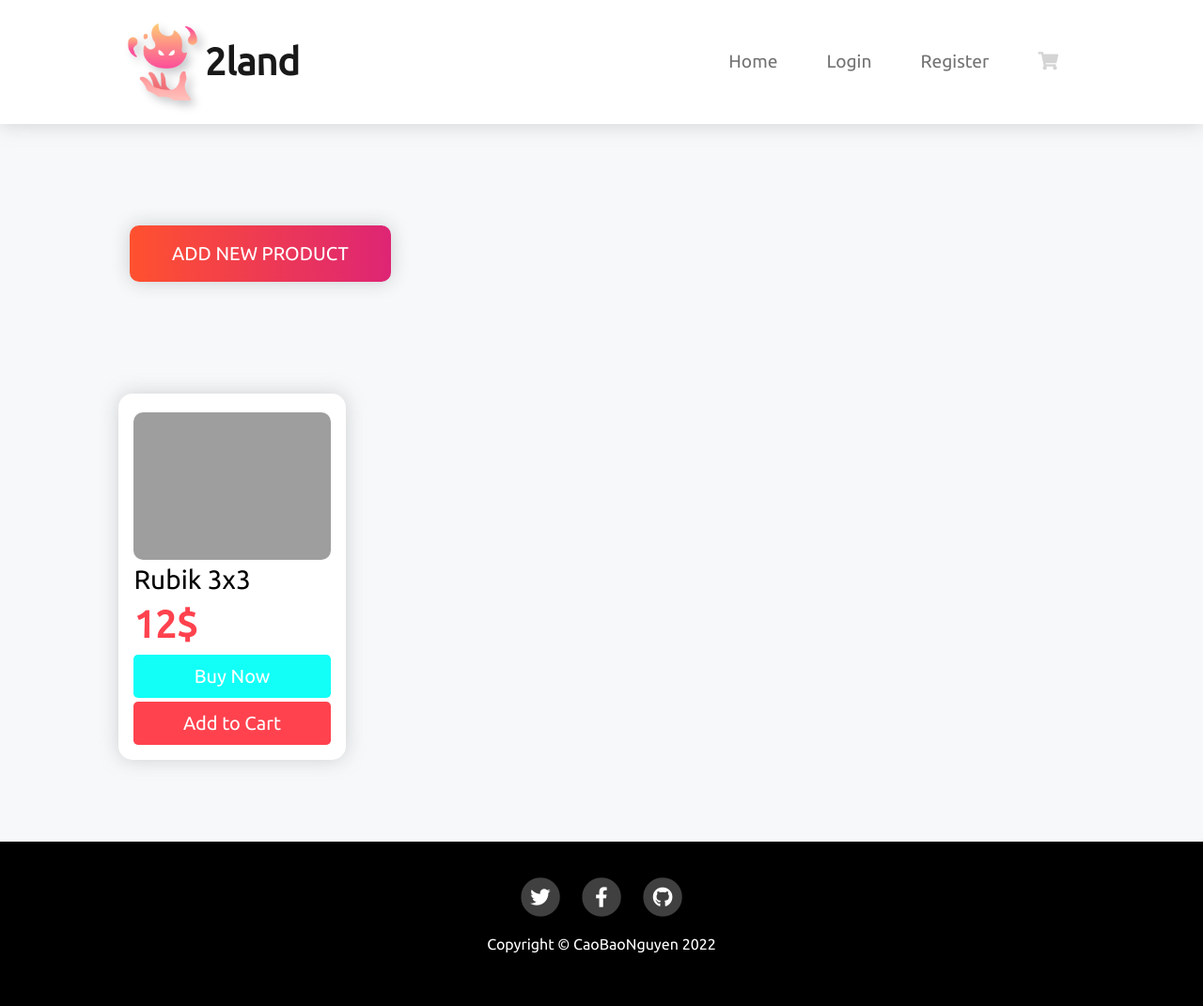
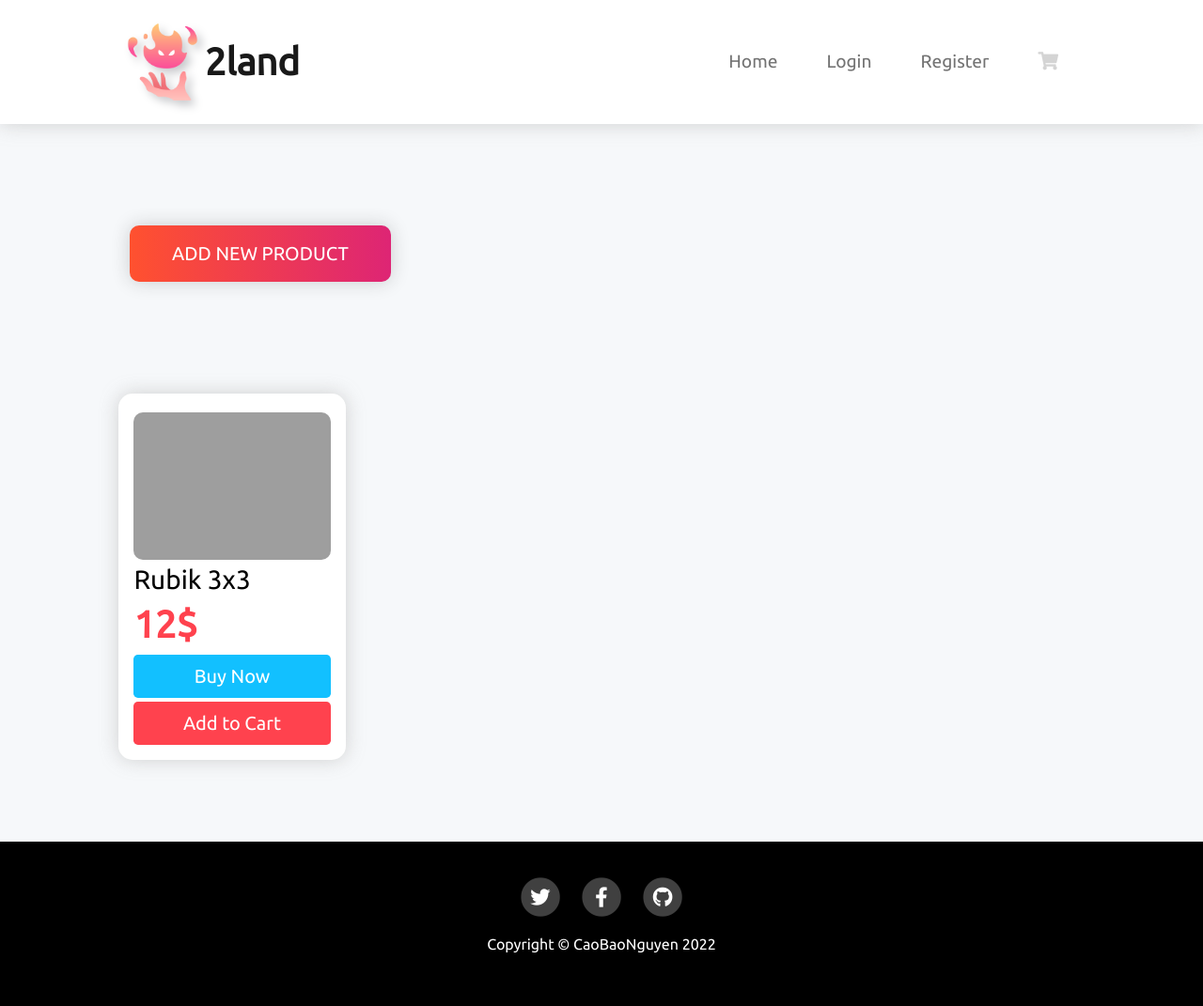
Before and after one commit to 2landhnal/Day_97_Online_Shop, a Flask app: page / in a window 1280 px wide. Shown: the whole page at 94% size. Run offline with Flask 2, Linux system fonts and the light colour scheme; data comes from the database, SQL or seed files in the repository; grey boxes are pictures that could not be loaded.

Commit message:
buy now btn

```diff
--- a/static/styles.css
+++ b/static/styles.css
@@ -54,7 +54,7 @@ input {
   border: 0;
 }
 .buy-btn {
-  background-color: #12FFF7;
+  background-color: #12c0ff;
   border: 0;
   margin-bottom: 2%;
 }
```
